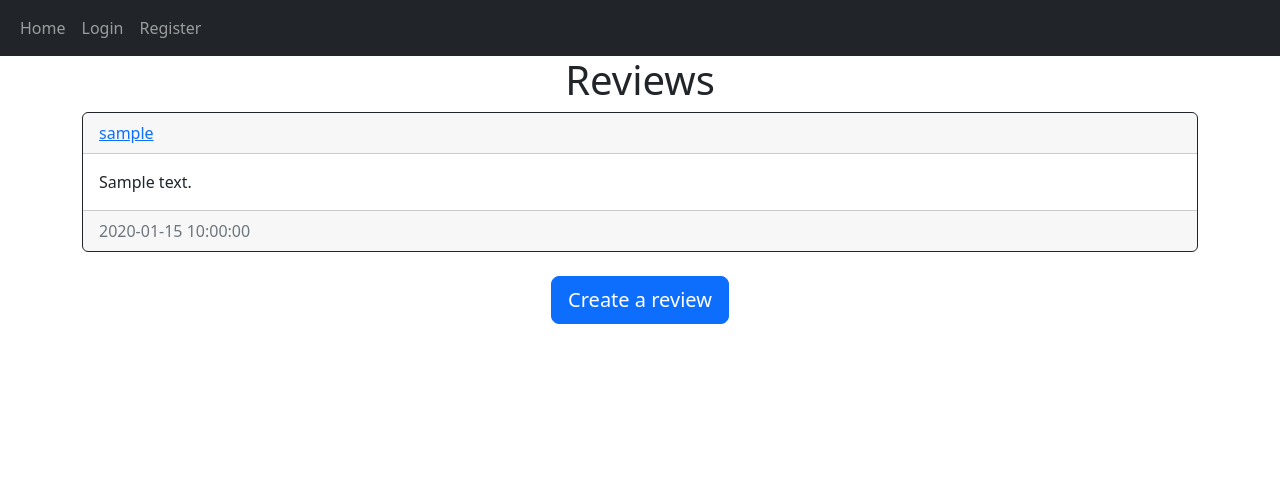
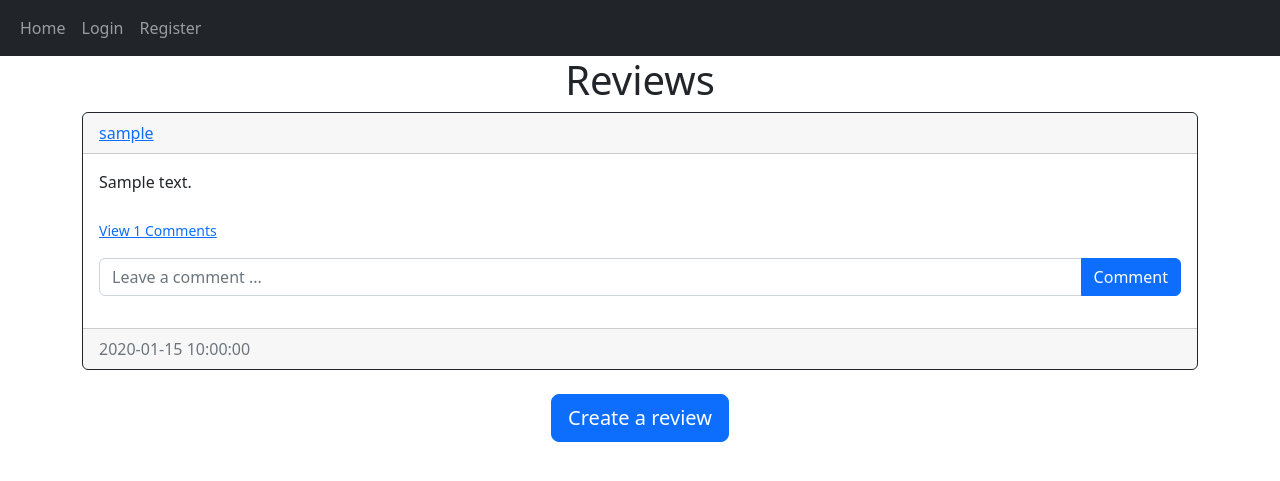
Before and after one commit to tobiashungwe/mybookreview, a Flask app: template website/templates/home.html in a window 1280 px wide. Shown: the top 481 px of the page. Run offline with Flask 2, Linux system fonts and the light colour scheme; the template is opened without the code that fills it: most values are stand-ins (such as "Sample title", 1, 10 or a date in 2020).

Commit message:
Update comment feature

```diff
--- a/website/__init__.py
+++ b/website/__init__.py
@@ -21,7 +21,7 @@ def create_app():
     app.register_blueprint(views, url_prefix="/")
     app.register_blueprint(auth, url_prefix="/")
 
-    from .models import User, Review
+    from .models import User, Review, Comment
 
     create_database(app)
 
--- a/website/models.py
+++ b/website/models.py
@@ -14,6 +14,7 @@ class User(db.Model, UserMixin):
     date_created = db.Column(db.DateTime(timezone=True), default=func.now())
     reviews = db.relationship('Review', backref='user', passive_deletes=True)
     comments = db.relationship('Comment', backref='user', passive_deletes=True)
+    likes = db.relationship('Like', backref='user', passive_deletes=True)
 
 
 class Review(db.Model):
@@ -22,6 +23,7 @@ class Review(db.Model):
     date_created = db.Column(db.DateTime(timezone=True), default=func.now())
     reviewer = db.Column(db.Integer, db.ForeignKey('user.id',  ondelete="CASCADE"), nullable=False)
     comments = db.relationship('Comment', backref='review', passive_deletes=True)
+    likes = db.relationship('Like', backref='review', passive_deletes=True)
 
 
 class Comment(db.Model):
--- a/website/templates/reviews_div.html
+++ b/website/templates/reviews_div.html
@@ -19,7 +19,49 @@
         </div>
 
         <div class="card-body">
-            <div class="card-text">{{review.text}}</div>
+            <div class="card-text">
+                {{review.text}}
+            </div>
+            <br>
+            <div id="comments-{{review.id}}" class="collapse">
+                <div class="card">
+                    <div class="card-boy" id="comments-expanded-{{review.id}}">
+                        {% for comment in review.comments %}
+
+                            <div class="d-flex justify-content-between align-items-center">
+                                <div>
+                                    <a href="/reviews/{{comment.user.username}}">{{comment.user.username}}</a>
+                                    :{{comment.text}}
+                                </div>
+                                <div>
+                                    <small class="text-muted">{{comment.date_created}}</small>
+                                    {% if user.id == comment.reviewer or user.id == review.reviewer %}
+                                    <div class="btn-group">
+                                        <button type="button" class="btn btn-sm btn-primary dropdown-toggle" data-bs-toggle="dropdown"></button>
+                                        <ul class="dropdown-menu">
+                                            <li><a href="/delete-comment/{{comment.id}}" class="dropdown-item">Delete</a></li>
+                                        </ul>
+                                    </div>
+                                    {% endif %}
+                                </div>
+                            </div>
+                            {% endfor %}
+                    </div>
+                </div>
+            </div>
+                <p class="card-text">
+                    {% if review.comments|length > 0 %}
+                        <a data-bs-toggle="collapse"   href="#comments-{{review.id}}" role="button">
+                            <small >View {{review.comments|length}} Comments</small>
+                        </a>
+                    {% else %}
+                        <small class="text-muted">No comments</small>
+                    {% endif %}
+                </p>
+            <form class="input-group mb-3" method="post" action="/create-comment/{{review.id}}">
+                <input type="text" id="text" name="text" class="form-control" placeholder="Leave a comment ...">
+                <button type="submit" class="btn btn-primary">Comment</button>
+            </form>
         </div>
         <div class="card-footer text-muted">
             {{review.date_created}}
```
Also changed, not shown: website/views.py (+36 -3 lines), website/database.db.
